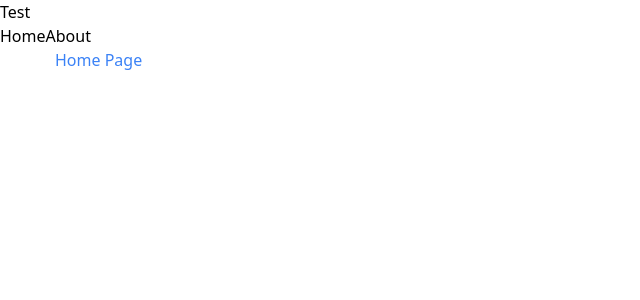
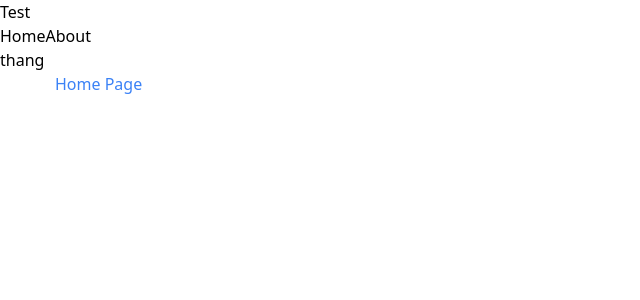
Before and after one commit to thaidn1999/moshop-ghtk, a Vue app: page / in a window 1280 px wide. Shown: the top 300 px of the page, without its empty margins (0-640 px from the left). Built offline with nearby package versions, Linux system fonts and the light colour scheme.

Commit message:
test branch 0308

```diff
--- a/src/App.vue
+++ b/src/App.vue
@@ -11,6 +11,7 @@ import TestComponent from "./components/TestComponent.vue";
       <nav>
         <RouterLink to="/">Home</RouterLink>
         <RouterLink to="/about">About</RouterLink>
+        <div><p>thang</p></div>
       </nav>
     </div>
   </header>
```
